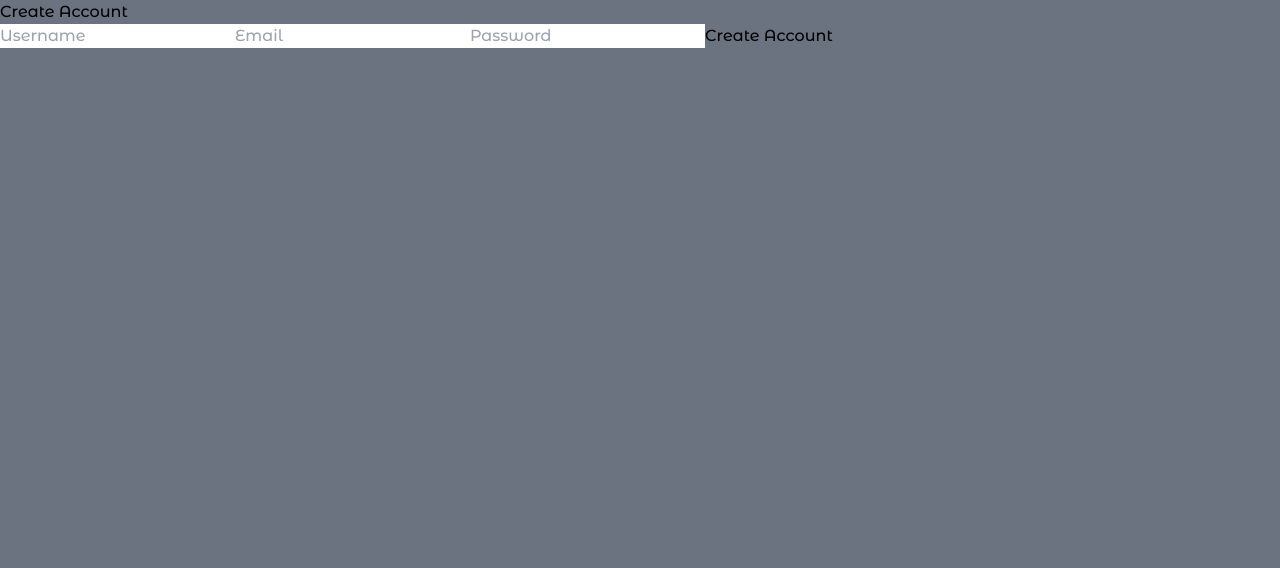
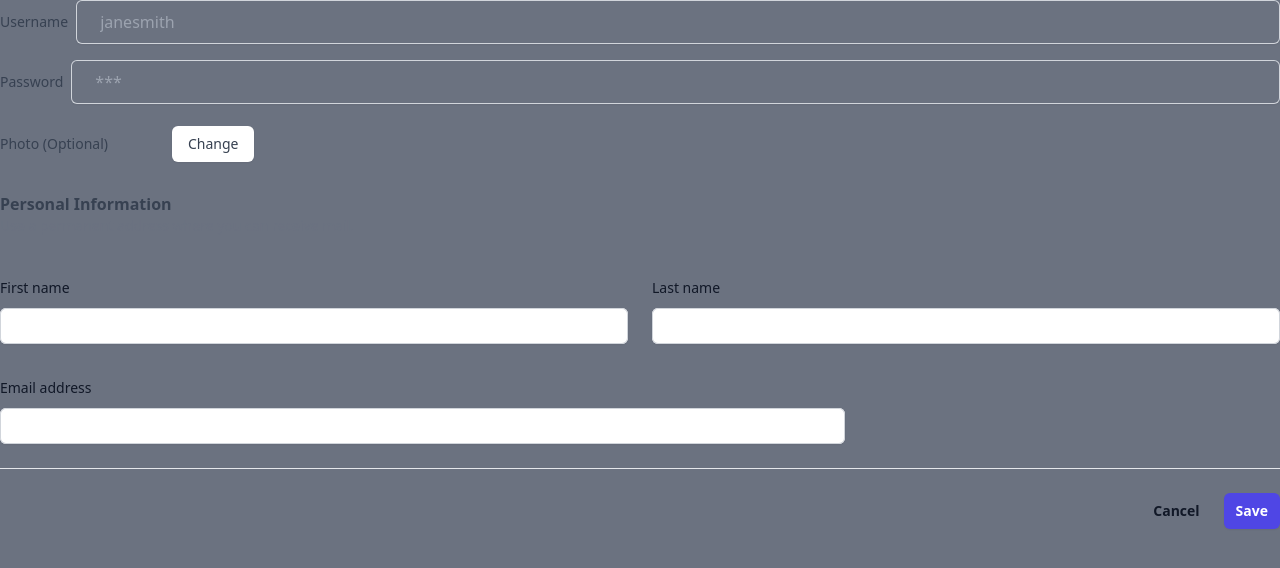
Before and after one commit to santiagoprado21/frontCompunet-nextJS, a Next.js app: page /auth/create-account in a window 1280 px wide. Shown: the top 568 px of the page. Built offline with nearby package versions, Linux system fonts and the light colour scheme.

Commit message:
create user page redesigned

```diff
--- a/src/app/auth/create-account/page.tsx
+++ b/src/app/auth/create-account/page.tsx
@@ -1,58 +1,184 @@
-'use client';
-
-//auth/create-account
-import { titleFont } from '@/config/fonts';
-import { useState } from 'react';
+'use client'
+import React, { useState } from 'react';
 import { redirect } from 'next/navigation';
+import { IconBase } from 'react-icons';
 
 function CreateUserPage() {
-  const [username, setUsername] = useState<string>('');
-  const [password, setPassword] = useState<string>('');
-  const [email, setEmail] = useState<string>('');
+  const [username, setUsername] = useState('');
+  const [password, setPassword] = useState('');
+  const [email, setEmail] = useState('');
+  const [firstName, setFirstName] = useState('');
+  const [lastName, setLastName] = useState('');
 
-  const handleCreateUser = (e: React.FormEvent) => {
+  const handleCreateUser = async (e: React.FormEvent<HTMLFormElement>) => {
     e.preventDefault();
 
     if (username && password && email) {
+      try {
+        const response = await fetch('/api/create-user', {
+          method: 'POST',
+          body: JSON.stringify({
+            username,
+            password,
+            email,
+            firstName,
+            lastName,
+          }),
+        });
+
+        if (response.ok) {
           alert('User created successfully');
           redirect('/');
         } else {
-      alert('Please fill all fields');
+          const errorData = await response.json();
+          alert(errorData.message || 'An error occurred');
+        }
+      } catch (error) {
+        console.error('Error:', error);
+        alert('An error occurred. Please try again later.');
+      }
+    } else {
+      alert('Please fill all required fields');
     }
   };
 
   return (
-    <div className={titleFont.className}>
-      <h1>Create Account</h1>
-      <form onSubmit={handleCreateUser} className={titleFont.className}>
+    <div className="space-y-12">
+    <form onSubmit={handleCreateUser} className="flex flex-col space-y-6">
+      <div className="flex flex-col space-y-4">
+        <div className="flex items-center">
+          <label htmlFor="username" className="text-sm font-medium text-gray-700 mr-2">
+            Username
+          </label>
+          <div className="flex rounded-md shadow-sm ring-1 ring-inset ring-gray-300 focus-within:ring-2 focus-within:ring-inset focus-within:ring-indigo-600 w-full">
+            <span className="flex select-none items-center pl-3 text-gray-500">
+            </span>
             <input
+              id="username"
+              name="username"
               type="text"
-          placeholder="Username"
+              placeholder="janesmith"
+              autoComplete="username"
+              className="block flex-1 border-0 bg-transparent py-2.5 pl-3 text-gray-900 placeholder-text-gray-400 focus:ring-0"
               value={username}
               onChange={(e) => setUsername(e.target.value)}
-          required
-          className={titleFont.className}
             />
+          </div>
+        </div>
+
+        <div className="flex items-center">
+          <label htmlFor="password" className="text-sm font-medium text-gray-700 mr-2">
+            Password
+          </label>
+          <div className="flex rounded-md shadow-sm ring-1 ring-inset ring-gray-300 focus-within:ring-2 focus-within:ring-inset focus-within:ring-indigo-600 w-full">
+            <span className="flex select-none items-center pl-3 text-gray-500">
+            </span>
             <input
+              id="password"
+              name="password"
+              type="text"
+              placeholder="***"
+              className="block flex-1 border-0 bg-transparent py-2.5 pl-3 text-gray-900 placeholder-text-gray-400 focus:ring-0"
+              value={password}
+              onChange={(e) => setPassword(e.target.value)}
+            />
+          </div>
+        </div>
+
+        <div className="flex items-center">
+          <label htmlFor="photo" className="text-sm font-medium text-gray-700 mr-2">
+            Photo (Optional)
+          </label>
+          <div className="flex items-center space-x-2">
+            <IconBase aria-hidden="true" className="h-12 w-12 text-gray-300" />
+            <button
+              type="button"
+              className="rounded-md bg-white px-4 py-2 text-sm font-medium text-gray-700 shadow-sm hover:bg-gray-100 focus:outline-none focus:ring-2 focus:ring-offset-2 focus:ring-indigo-500"
+            >
+              Change
+            </button>
+          </div>
+        </div>
+      </div>
+
+      <div className="border-b border-gray-200 pb-6">
+        <h2 className="text-base font-semibold text-gray-700">Personal Information</h2>
+        <p className="text-sm text-gray-500">
+          Use a permanent address where you can receive mail.
+        </p>
+
+          <div className="mt-10 grid grid-cols-1 gap-x-6 gap-y-8 sm:grid-cols-6">
+            <div className="sm:col-span-3">
+              <label htmlFor="firstName" className="block text-sm/6 font-medium text-gray-900">
+                First name
+              </label>
+              <div className="mt-2">
+                <input
+                  id="firstName"
+                  name="firstName"
+                  type="text"
+                  autoComplete="given-name"
+                  className="block w-full rounded-md border-0 py-1.5 text-gray-900 shadow-sm ring-1 ring-inset ring-gray-300 placeholder:text-gray-400 focus:ring-2 focus:ring-inset focus:ring-indigo-600 sm:text-sm/6"
+                  value={firstName}
+                  onChange={(e) => setFirstName(e.target.value)}
+                />
+              </div>
+            </div>
+
+            <div className="sm:col-span-3">
+              <label htmlFor="lastName" className="block text-sm/6 font-medium text-gray-900">
+                Last name
+              </label>
+              <div className="mt-2">
+                <input
+                  id="lastName"
+                  name="lastName"
+                  type="text"
+                  autoComplete="family-name"
+                  className="block w-full rounded-md border-0 py-1.5 text-gray-900 shadow-sm ring-1 ring-inset ring-gray-300 placeholder:text-gray-400 focus:ring-2 focus:ring-inset focus:ring-indigo-600 sm:text-sm/6"
+                  value={lastName}
+                  onChange={(e) => setLastName(e.target.value)}
+                />
+              </div>
+            </div>
+
+            <div className="sm:col-span-4">
+              <label htmlFor="email" className="block text-sm/6 font-medium text-gray-900">
+                Email address
+              </label>
+              <div className="mt-2">
+                <input
+                  id="email"
+                  name="email"
                   type="email"
-          placeholder="Email"
+                  autoComplete="email"
+                  className="block w-full rounded-md border-0 py-1.5 text-gray-900 shadow-sm ring-1 ring-inset ring-gray-300 placeholder:text-gray-400 focus:ring-2 focus:ring-inset focus:ring-indigo-600 sm:text-sm/6"
                   value={email}
                   onChange={(e) => setEmail(e.target.value)}
-          required
-          className={titleFont.className}
                 />
-        <input
-          type="password"
-          placeholder="Password"
-          value={password}
-          onChange={(e) => setPassword(e.target.value)}
-          required
-          className={titleFont.className}
-        />
-        <button type="submit" className={titleFont.className}>Create Account</button>
+              </div>
+            </div>
+          </div>
+        </div>
+
+        <div className="mt-6 flex items-center justify-end gap-x-6">
+        <button type="button" className="text-sm/6 font-semibold text-gray-900">
+          Cancel
+        </button>
+        <button
+          type="submit"
+          className="rounded-md bg-indigo-600 px-3 py-2 text-sm font-semibold text-white shadow-sm hover:bg-indigo-500 focus-visible:outline focus-visible:outline-2 focus-visible:outline-offset-2 focus-visible:outline-indigo-600"
+        >
+          Save
+        </button>
+
+      </div>
+
     </form>
     </div>
-  );
+  )
+
+
 }
 
 export default CreateUserPage;
```
Lines whose indentation alone changed are shown as unchanged.
